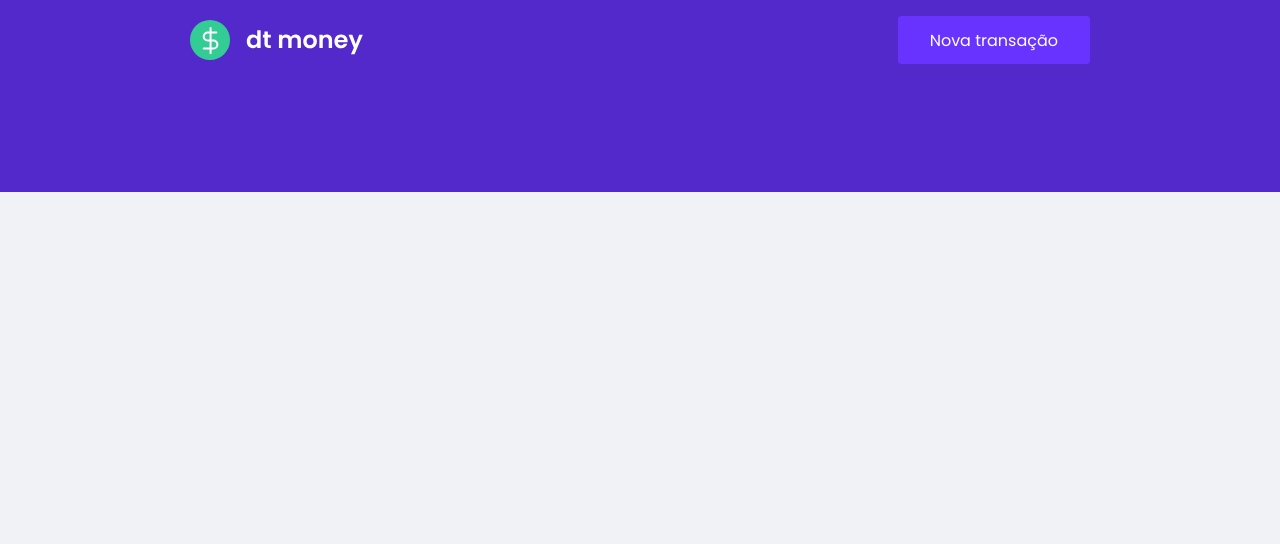
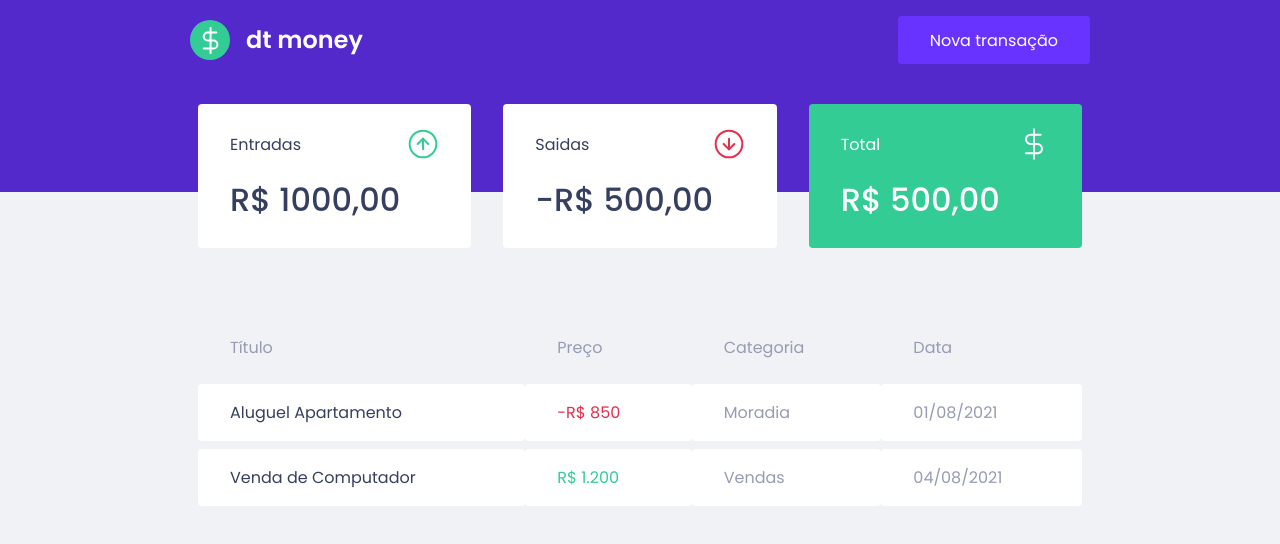
Before and after one commit to jorgepereirajunior/ignite-lesson02-dtmoney, a React (Create React App) app: page / in a window 1280 px wide. Shown: the top 544 px of the page. Built offline with nearby package versions, Linux system fonts and the light colour scheme.

Commit message:
:building_construction: chore: Import Dashboard Component

```diff
--- a/src/App.tsx
+++ b/src/App.tsx
@@ -1,12 +1,14 @@
 import { Header } from "./components/Header"
+import { Dashboard } from "./components/Dashboard"
+
 import { GlobalStyle } from "./styles/global"
-
 
 export function App() {
   return (
     <>
       <GlobalStyle />
       <Header />
+      <Dashboard />
     </>
   )
 }
```
